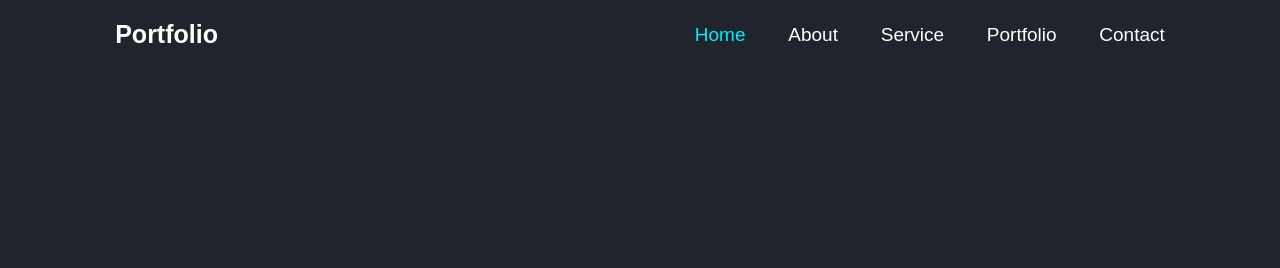
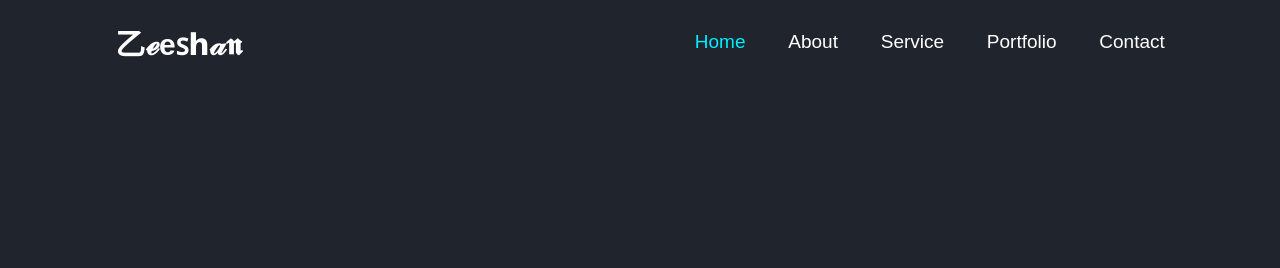
Before and after one commit to zeeshanbalti/Portfolio, a plain HTML site: page index.html in a window 1280 px wide. Shown: the top 268 px of the page. Drawn offline with nearby package versions, Linux system fonts and the light colour scheme; some packages are replaced by stand-ins of ours; a script that the page names is missing.

Commit message:
change navbar name

```diff
--- a/index.html
+++ b/index.html
@@ -12,7 +12,7 @@
 
        <!-- NavBar -->
     <header class="header">
-        <a href="#" class="logo">Portfolio</a>
+         <h1 class="myName" id="myName">乙ℯeꜱ𝗵𝒶𝖓</h1>
         <i class='bx bx-menu' id="menu-icon"></i>
       <nav class="navBar">
          <a href="#home" class="active">Home</a>
--- a/port.css
+++ b/port.css
@@ -38,6 +38,9 @@
     justify-content: space-between;
     align-items: center;
     z-index: 100;
+ }
+ .myName{
+    font-size: 30px;
  }
  .logo{
     font-size: 2.5rem;
--- a/port.js
+++ b/port.js
@@ -21,4 +21,7 @@ let date = new Date();
 let fullyear = date.getFullYear()
 let year = document.getElementById("year");
 year.innerHTML = fullyear
-console.log(fullyear)
+// console.log(fullyear)
+
+let myName = document.getElementById("myName").value;
+console.log(myName)
```
